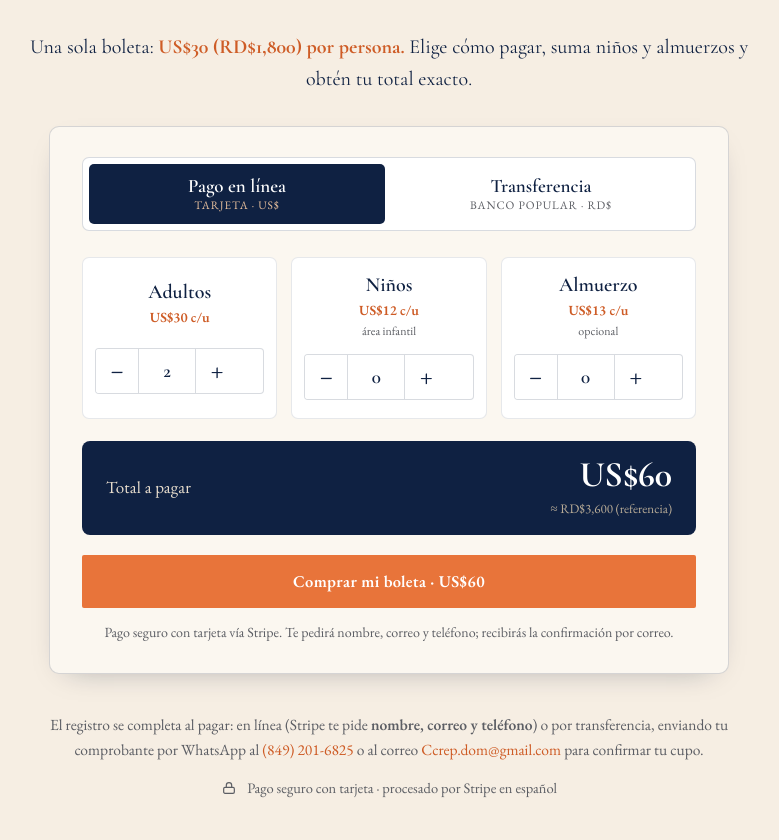
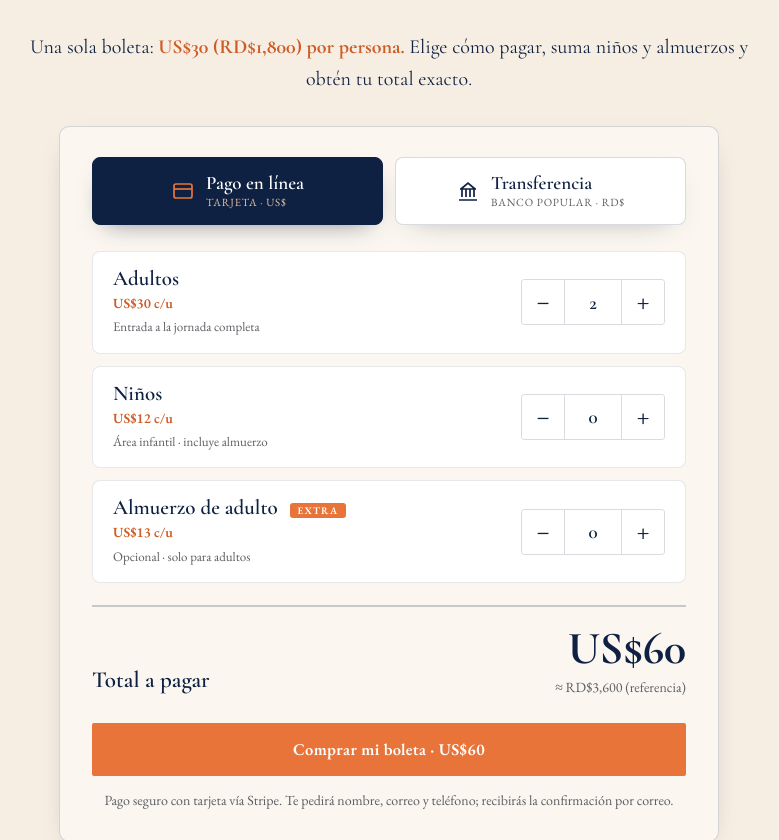
Before and after one commit to classical-conversations-rd/practicum-2026-, a plain HTML site: page index.html in a window 1280 px wide. Shown: the part 4620-5460 px from the top of the page, without its empty margins (251-1030 px from the left). Drawn offline with nearby package versions, Linux system fonts and the light colour scheme.

Commit message:
Boletas: filas horizontales, toggle con íconos, total elegante; niños incluyen almuerzo

```diff
--- a/index.html
+++ b/index.html
@@ -219,26 +219,31 @@
   .bank li span{color:var(--navy);font-weight:600;text-align:right}
   .bank li .acct{font-size:21px;letter-spacing:.02em;font-family:'Cormorant Garamond',serif;font-weight:700}
   /* ---------- Unified pay component ---------- */
-  .pay{max-width:680px;margin:0 auto;background:var(--cream-card);border:1px solid var(--line);border-radius:10px;padding:30px 32px;box-shadow:var(--shadow-sm)}
-  .pay-toggle{display:grid;grid-template-columns:1fr 1fr;gap:8px;background:#fff;border:1px solid var(--line);border-radius:7px;padding:6px;margin-bottom:26px}
-  .pm{display:flex;flex-direction:column;gap:2px;align-items:center;justify-content:center;padding:12px 10px;border:0;border-radius:5px;background:transparent;cursor:pointer;transition:.18s;font-family:inherit}
-  .pm .pm-t{font-family:'Cormorant Garamond',serif;font-size:19px;font-weight:600;color:var(--navy);line-height:1}
-  .pm .pm-s{font-size:11.5px;letter-spacing:.08em;text-transform:uppercase;color:var(--muted)}
-  .pm[aria-pressed="true"]{background:var(--navy)}
+  .pay{max-width:660px;margin:0 auto;background:var(--cream-card);border:1px solid var(--line);border-radius:10px;padding:30px 32px;box-shadow:var(--shadow-sm)}
+  .pay-toggle{display:grid;grid-template-columns:1fr 1fr;gap:12px;margin-bottom:26px}
+  .pm{display:flex;align-items:center;justify-content:center;gap:11px;padding:15px 14px;border:1px solid var(--line);border-radius:8px;background:#fff;cursor:pointer;transition:.18s;box-shadow:var(--shadow-sm);font-family:inherit}
+  .pm:hover{border-color:var(--navy);transform:translateY(-1px)}
+  .pm .pm-ic{width:24px;height:24px;color:var(--navy);flex:none}
+  .pm-tx{display:flex;flex-direction:column;text-align:left}
+  .pm .pm-t{font-family:'Cormorant Garamond',serif;font-size:19px;font-weight:600;color:var(--navy);line-height:1.05}
+  .pm .pm-s{font-size:11px;letter-spacing:.07em;text-transform:uppercase;color:var(--muted);margin-top:2px}
+  .pm[aria-pressed="true"]{background:var(--navy);border-color:var(--navy);box-shadow:0 10px 26px -14px rgba(10,24,50,.6)}
+  .pm[aria-pressed="true"] .pm-ic{color:var(--orange)}
   .pm[aria-pressed="true"] .pm-t{color:#fff}
   .pm[aria-pressed="true"] .pm-s{color:#E9C19E}
-  .pay-items{display:grid;grid-template-columns:repeat(3,1fr);gap:14px;margin-bottom:22px}
-  .pi{background:#fff;border:1px solid var(--line-soft);border-radius:7px;padding:16px 12px 18px;text-align:center}
-  .pi-h{margin-bottom:12px;min-height:62px;display:flex;flex-direction:column;justify-content:center}
-  .pi-name{font-family:'Cormorant Garamond',serif;font-size:20px;color:var(--navy);font-weight:600;line-height:1.1}
-  .pi-price{font-size:14px;color:var(--orange-deep);font-weight:600;margin-top:3px}
-  .pi-sub{font-size:12px;color:var(--muted);margin-top:1px}
-  .pi .stepper{margin:0 auto}
-  .pay-total{display:flex;align-items:center;justify-content:space-between;gap:14px;background:var(--navy);border-radius:8px;padding:16px 24px;color:#EADFCE;margin-bottom:20px}
-  .pt-label{font-size:17px;letter-spacing:.01em}
+  .pay-items{display:flex;flex-direction:column;gap:12px;margin-bottom:8px}
+  .pi{display:flex;align-items:center;justify-content:space-between;gap:16px;background:#fff;border:1px solid var(--line-soft);border-radius:8px;padding:15px 20px}
+  .pi-h{display:flex;flex-direction:column;gap:2px;text-align:left}
+  .pi-name{font-family:'Cormorant Garamond',serif;font-size:21px;color:var(--navy);font-weight:600;line-height:1.1}
+  .pi-tag{display:inline-block;background:var(--orange);color:#fff;font-family:'EB Garamond',serif;font-size:10px;font-weight:600;letter-spacing:.12em;text-transform:uppercase;padding:2px 8px;border-radius:3px;margin-left:7px;vertical-align:middle}
+  .pi-price{font-size:14px;color:var(--orange-deep);font-weight:600}
+  .pi-sub{font-size:13px;color:var(--muted)}
+  .pi .stepper{flex:none}
+  .pay-total{display:flex;align-items:flex-end;justify-content:space-between;gap:16px;border-top:2px solid rgba(15,33,66,.22);margin:22px 0 24px;padding-top:20px}
+  .pt-label{font-family:'Cormorant Garamond',serif;font-size:23px;color:var(--navy);font-weight:600}
   .pt-amounts{text-align:right}
-  .pt-amounts #ptMain{display:block;font-family:'Cormorant Garamond',serif;font-size:36px;color:#fff;font-weight:700;line-height:1}
-  .pt-alt{display:block;font-size:13px;color:#B9AC97;margin-top:5px}
+  .pt-amounts #ptMain{display:block;font-family:'Cormorant Garamond',serif;font-size:46px;color:var(--navy);font-weight:700;line-height:.92}
+  .pt-alt{display:block;font-size:14px;color:var(--muted);margin-top:7px}
   .pay-panel .btn{width:100%}
   .pay-bank{margin-bottom:18px}
   .pb-row{font-size:13px;letter-spacing:.06em;text-transform:uppercase;color:var(--muted);font-weight:600;text-align:center;margin-bottom:4px}
@@ -322,8 +327,9 @@
     .sec{padding:70px 0}
     .hero-media{height:260px}
     .hero-meta li{font-size:20px}
-    .pay-items{grid-template-columns:1fr}
-    .pay{padding:24px 20px}
+    .pay{padding:24px 18px}
+    .pi{padding:14px 16px}
+    .pi-name{font-size:19px}
     .gallery{grid-template-columns:1fr}
     .tk-grid{grid-template-columns:1fr}
     .stats{grid-template-columns:1fr;gap:14px}
@@ -500,12 +506,12 @@
     <div class="pay reveal" id="calc">
       <div class="pay-toggle" role="group" aria-label="Forma de pago">
         <button type="button" class="pm" data-method="card" aria-pressed="true">
-          <span class="pm-t">Pago en l&iacute;nea</span>
-          <span class="pm-s">Tarjeta &middot; US$</span>
+          <svg class="pm-ic" viewBox="0 0 24 24" fill="none" stroke="currentColor" stroke-width="1.7"><rect x="3" y="5" width="18" height="14" rx="2"/><path d="M3 10h18"/></svg>
+          <span class="pm-tx"><span class="pm-t">Pago en l&iacute;nea</span><span class="pm-s">Tarjeta &middot; US$</span></span>
         </button>
         <button type="button" class="pm" data-method="transfer" aria-pressed="false">
-          <span class="pm-t">Transferencia</span>
-          <span class="pm-s">Banco Popular &middot; RD$</span>
+          <svg class="pm-ic" viewBox="0 0 24 24" fill="none" stroke="currentColor" stroke-width="1.7"><path d="M3 21h18M4 10h16M5 10l7-6 7 6M6 10v8M10 10v8M14 10v8M18 10v8"/></svg>
+          <span class="pm-tx"><span class="pm-t">Transferencia</span><span class="pm-s">Banco Popular &middot; RD$</span></span>
         </button>
       </div>
 
@@ -514,6 +520,7 @@
           <div class="pi-h">
             <span class="pi-name">Adultos</span>
             <span class="pi-price" data-usd="US$30" data-dop="RD$1,800">US$30 c/u</span>
+            <span class="pi-sub">Entrada a la jornada completa</span>
           </div>
           <div class="stepper">
             <button type="button" class="cstep" data-target="qAd" data-d="-1" aria-label="Menos adultos">&minus;</button>
@@ -525,7 +532,7 @@
           <div class="pi-h">
             <span class="pi-name">Ni&ntilde;os</span>
             <span class="pi-price" data-usd="US$12" data-dop="RD$700">US$12 c/u</span>
-            <span class="pi-sub">&aacute;rea infantil</span>
+            <span class="pi-sub">&Aacute;rea infantil &middot; incluye almuerzo</span>
           </div>
           <div class="stepper">
             <button type="button" class="cstep" data-target="qNi" data-d="-1" aria-label="Menos ni&ntilde;os">&minus;</button>
@@ -535,9 +542,9 @@
         </div>
         <div class="pi">
           <div class="pi-h">
-            <span class="pi-name">Almuerzo</span>
+            <span class="pi-name">Almuerzo de adulto <span class="pi-tag">Extra</span></span>
             <span class="pi-price" data-usd="US$13" data-dop="RD$780">US$13 c/u</span>
-            <span class="pi-sub">opcional</span>
+            <span class="pi-sub">Opcional &middot; solo para adultos</span>
           </div>
           <div class="stepper">
             <button type="button" class="cstep" data-target="qCo" data-d="-1" aria-label="Menos almuerzos">&minus;</button>
@@ -716,7 +723,7 @@
         ptAlt.textContent="\u2248 "+fUSD(t.u)+" (referencia)";
         var a=vv("qAd"),n=vv("qNi"),c=vv("qCo");
         var msg="Hola, quiero reservar para el Pr\u00e1cticum 2026.%0A"+
-          "Adultos: "+a+"%0ANi\u00f1os: "+n+"%0AAlmuerzos: "+c+"%0A"+
+          "Adultos: "+a+"%0ANi\u00f1os (incl. almuerzo): "+n+"%0AAlmuerzo adulto: "+c+"%0A"+
           "Total transferido: "+fDOP(t.d)+"%0AAdjunto mi comprobante.";
         ctaWa.setAttribute("href",WA+msg);
         ctaWa.textContent="Ya transfer\u00ed "+fDOP(t.d)+" \u00b7 enviar comprobante";
```
